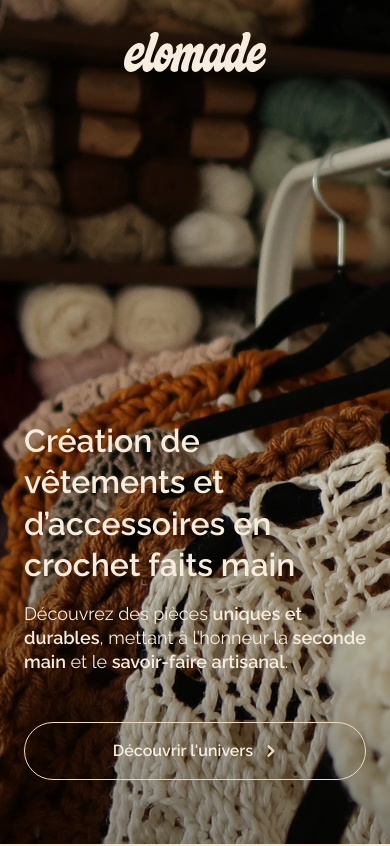
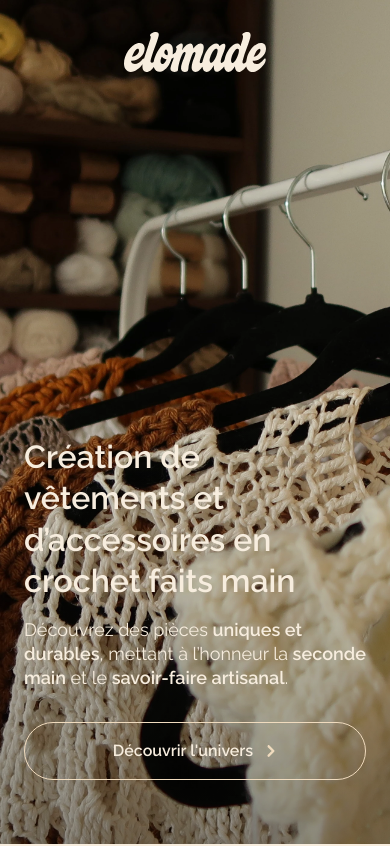
Before and after one commit to tom-charlet/elomade, a Next.js app: page / in a window 390 px wide. Shown: the top 846 px of the page. Built offline with nearby package versions, Linux system fonts and the light colour scheme.

Commit message:
mise à jour banche

```diff
--- a/src/components/Hero.js
+++ b/src/components/Hero.js
@@ -16,31 +16,29 @@ const Hero = () => {
 
     return <section ref={ref} className='overflow-hidden'>
         <div className='relative lg:pt-28 min-h-svh flex flex-col items-center justify-end lg:items-start lg:justify-start overflow-hidden bg-beige-300'>
-            <motion.div variants={stagger} initial="hidden" whileInView="visible" viewport={{ once: true }} className='flex flex-col lg:items-start responsive-container pt-6 pb-16 lg:pb-12 lg:py-[10svh] xl:py-[15svh] z-20 text-beige-100'>
+            <motion.div variants={stagger} initial="hidden" whileInView="visible" viewport={{ once: true }} className='flex flex-col lg:items-start responsive-container  pb-16 lg:pb-12 lg:py-[10svh] xl:py-[15svh] z-20 text-beige-100 pt-40'>
                 <motion.div variants={fadeUp}>
                     <Heading level="1" className="mb-4 lg:mb-6 lg:text-[52px] lg:max-w-[560px] text-balance">Création de vêtements et d’accessoires en crochet faits main</Heading>
                 </motion.div>
                 <motion.div variants={fadeUp}>
-                    <h2 className='mb-12 font-normal text-[18px] lg:max-w-[450px] text-balance'>Découvrez des pièces <strong className='font-semibold'>uniques et durables</strong>,<br className='hidden lg:block' /> mettant à l’honneur la <strong className='font-semibold'>seconde main</strong> <br className='hidden lg:block' />et le <strong className='font-semibold'>savoir-faire artisanal</strong>.</h2>
+                    <h2 className='mb-8 md:mb-12 font-normal text-[18px] lg:max-w-[450px] text-balance'>Découvrez des pièces <strong className='font-semibold'>uniques et durables</strong>,<br className='hidden lg:block' /> mettant à l’honneur la <strong className='font-semibold'>seconde main</strong> <br className='hidden lg:block' />et le <strong className='font-semibold'>savoir-faire artisanal</strong>.</h2>
                 </motion.div>
                 <motion.div variants={fadeUp}>
                     <Button variants={fadeUp} icon="chevron-right" reverse className="md:self-start" href="#les-creations" variante="stroke-beige">Découvrir l&apos;univers</Button>
                 </motion.div>
             </motion.div>
-            <div className='absolute inset-0 grid items-center justify-center after:content-[""] after:absolute after:inset-0 after:z-10 after:lg:hidden after:bg-[linear-gradient(180deg,rgba(0,0,0,0)_40%,rgba(0,0,0,0.4)_100%)] h-full w-full'>
+            <div className='absolute w-full top-0 left-0 h-full bg-beige-300 grid items-center justify-center after:content-[""] after:absolute after:inset-0 after:z-10 after:lg:hidden after:bg-[linear-gradient(180deg,rgba(0,0,0,0)_40%,rgba(0,0,0,0.4)_100%)]'>
                 <LazyMotion features={domAnimation}>
                     <m.div
                         style={{ y: y ?? null }}
                         initial={{ x: "50px", opacity: 0.96 }}
                         animate={{ x: "0px", opacity: 1 }}
                         transition={{ duration: 2, ease: cubicBezier(0, 0.55, 0.45, 1) }}
-                        className='relative h-full w-full aspect-16/8 max-w-full max-h-full grid'>
-                        <Image
-                            fill
+                        className='relative h-full w-[200vw] md:w-full md:aspect-16/8 max-w-full max-h-full grid'>
+                        <img
                             src="/hero-2.webp"
                             alt="hero"
-                            priority
-                            className="w-full h-full object-cover scale-130 translate-x-[25%] md:translate-x-[20%] lg:translate-x-[10%] -translate-y-[5%] lg:translate-y-[5%]"
+                            className="inset-0 absolute w-full h-full object-cover scale-130 translate-x-[25%] md:translate-x-[20%] lg:translate-x-[10%] -translate-y-[5%] lg:translate-y-[5%]"
                         />
                     </m.div>
                 </LazyMotion>
```
